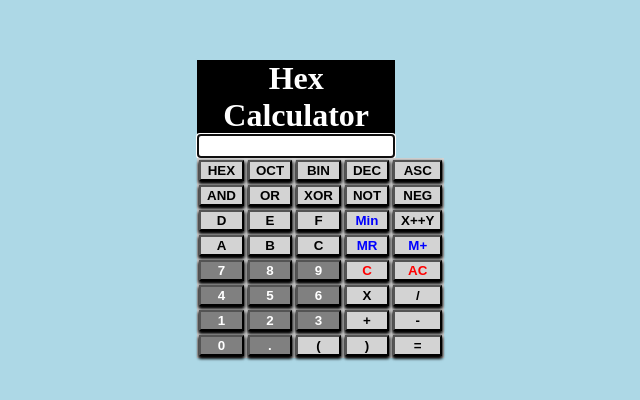
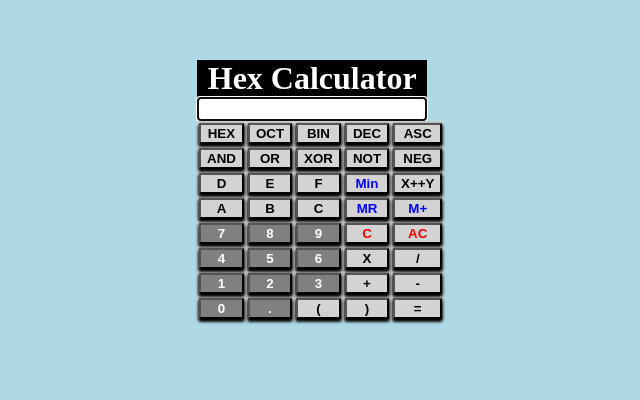
Before and after one commit to lavoiee/portfolio, a plain HTML site: page repos/HexadecimalCalculator/index.html in a window 1280 px wide. Shown: the part 148-548 px from the top of the page, without its empty margins (323-963 px from the left). Drawn offline with Linux system fonts and the light colour scheme.

Commit message:
Resized #display width

```diff
--- a/repos/HexadecimalCalculator/css/styles.css
+++ b/repos/HexadecimalCalculator/css/styles.css
@@ -122,7 +122,7 @@
     background-color: white;
     /*---------Dimensions---------*/
     height: 3vh;
-    width: 15.5vw;
+    width: 18vw;
     /*min-width: 15.5vw;
     max-width: 15.5vw;
     display: table;*/
```
